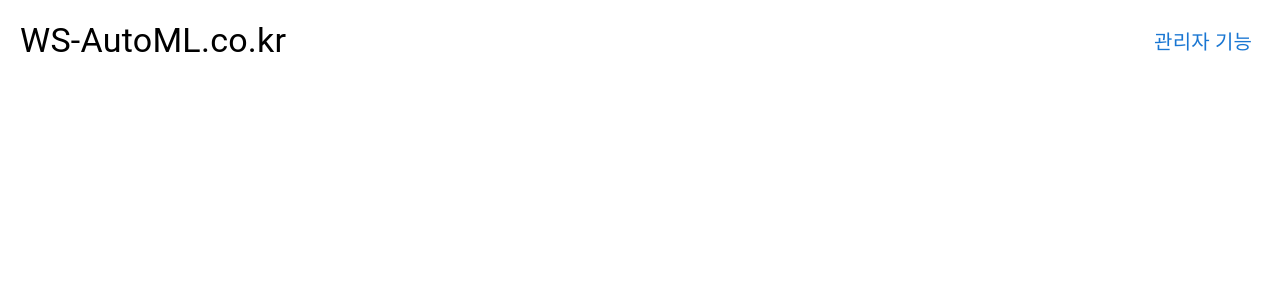
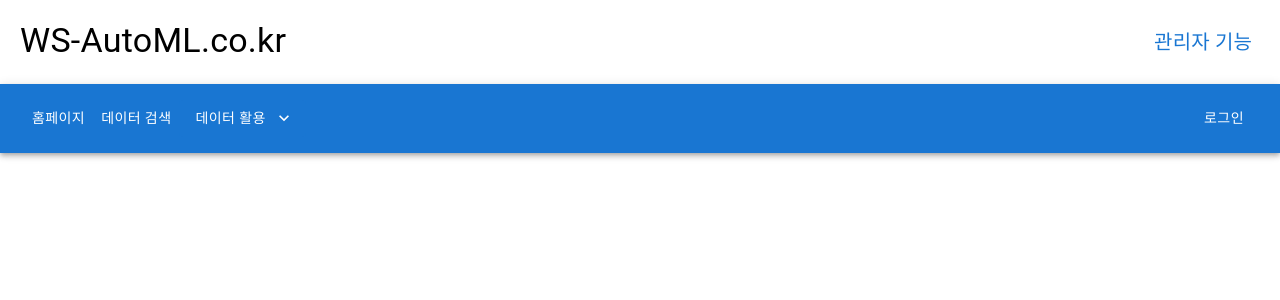
Before and after one commit to ClustProject/WSAutoMLMainWeb, a React (Create React App) app in the folder user-web/: page / in a window 1280 px wide. Shown: the top 300 px of the page. Built offline with nearby package versions, Linux system fonts and the light colour scheme.

Commit message:
feat: AppBar 추가

```diff
--- a/user-web/src/components/containers/MainPageContainer.jsx
+++ b/user-web/src/components/containers/MainPageContainer.jsx
@@ -1,9 +1,13 @@
 import React from 'react';
 
 import Header from "../presentational/header/Header";
+import MainAppBar from "../presentational/appbar/MainAppBar";
 
 export default function MainPageContainer() {
   return (
-    <Header/>
+    <>
+      <Header/>
+      <MainAppBar/>
+    </>
   );
 }
--- /dev/null
+++ b/user-web/src/components/presentational/appbar/DataUtilizationMenus.jsx
@@ -0,0 +1,100 @@
+import React from "react";
+import Box from "@mui/material/Box";
+import Button from "@mui/material/Button";
+import KeyboardArrowDownIcon from "@mui/icons-material/KeyboardArrowDown";
+import MenuItem from "@mui/material/MenuItem";
+import ModelTrainingIcon from "@mui/icons-material/ModelTraining";
+import QueryStatsIcon from "@mui/icons-material/QueryStats";
+import {alpha, styled} from "@mui/material/styles";
+import Menu from "@mui/material/Menu";
+
+const StyledMenu = styled((props) => (
+  <Menu
+    elevation={0}
+    anchorOrigin={{
+      vertical: 'bottom',
+      horizontal: 'left',
+    }}
+    transformOrigin={{
+      vertical: 'top',
+      horizontal: 'left',
+    }}
+    {...props}
+  />
+))(({theme}) => ({
+  '& .MuiPaper-root': {
+    borderRadius: 6,
+    marginTop: theme.spacing(1),
+    minWidth: 180,
+    color:
+      theme.palette.mode === 'light' ? 'rgb(55, 65, 81)' : theme.palette.grey[300],
+    boxShadow:
+      'rgb(255, 255, 255) 0px 0px 0px 0px, rgba(0, 0, 0, 0.05) 0px 0px 0px 1px, rgba(0, 0, 0, 0.1) 0px 10px 15px -3px, rgba(0, 0, 0, 0.05) 0px 4px 6px -2px',
+    '& .MuiMenu-list': {
+      padding: '4px 0',
+    },
+    '& .MuiMenuItem-root': {
+      '& .MuiSvgIcon-root': {
+        fontSize: 18,
+        color: theme.palette.text.secondary,
+        marginRight: theme.spacing(1.5),
+      },
+      '&:active': {
+        backgroundColor: alpha(
+          theme.palette.primary.main,
+          theme.palette.action.selectedOpacity,
+        ),
+      },
+    },
+  },
+}));
+
+export default function DataUtilizationMenus() {
+  const [anchorEl, setAnchorEl] = React.useState(null);
+
+  const open = Boolean(anchorEl);
+
+  const handleClick = (event) => {
+    setAnchorEl(event.currentTarget);
+  };
+  const handleClose = () => {
+    setAnchorEl(null);
+  };
+
+  return (
+    <Box sx={{
+      marginTop: "16px"
+    }}>
+      <Button
+        id="demo-customized-button"
+        aria-controls={open ? 'demo-customized-menu' : undefined}
+        aria-haspopup="true"
+        aria-expanded={open ? 'true' : undefined}
+        variant="contained"
+        disableElevation
+        onClick={handleClick}
+        endIcon={<KeyboardArrowDownIcon/>}
+      >
+        데이터 활용
+      </Button>
+      <StyledMenu
+        id="demo-customized-menu"
+        MenuListProps={{
+          'aria-labelledby': 'demo-customized-button',
+        }}
+        anchorEl={anchorEl}
+        open={open}
+        onClose={handleClose}
+      >
+        <MenuItem onClick={handleClose} disableRipple>
+          <ModelTrainingIcon/>
+          모델 학습
+        </MenuItem>
+        <MenuItem onClick={handleClose} disableRipple>
+          <QueryStatsIcon/>
+          시각화(예정)
+        </MenuItem>
+      </StyledMenu>
+    </Box>
+  );
+}
--- /dev/null
+++ b/user-web/src/components/presentational/appbar/MainAppBar.jsx
@@ -0,0 +1,45 @@
+import React from 'react'
+import AppBar from '@mui/material/AppBar';
+import Box from '@mui/material/Box';
+import Toolbar from '@mui/material/Toolbar';
+import Container from '@mui/material/Container';
+import Button from '@mui/material/Button';
+import DataUtilizationMenus from "./DataUtilizationMenus";
+
+const buttonSx = {my: 2, color: 'white', display: 'block'};
+
+function LoginButton() {
+  return (
+    <Button
+      key="로그인"
+      sx={buttonSx}
+    >
+      로그인
+    </Button>
+  );
+}
+
+export default function MainAppBar() {
+  const pages = ['홈페이지', '데이터 검색'];
+
+  return (
+    <AppBar position="static">
+      <Container maxWidth="xl">
+        <Toolbar disableGutters>
+          <Box sx={{flexGrow: 1, display: {xs: 'none', md: 'flex'}}}>
+            {pages.map((page) => (
+              <Button
+                key={page}
+                sx={buttonSx}
+              >
+                {page}
+              </Button>
+            ))}
+            <DataUtilizationMenus/>
+          </Box>
+          <LoginButton/>
+        </Toolbar>
+      </Container>
+    </AppBar>
+  );
+}
```
